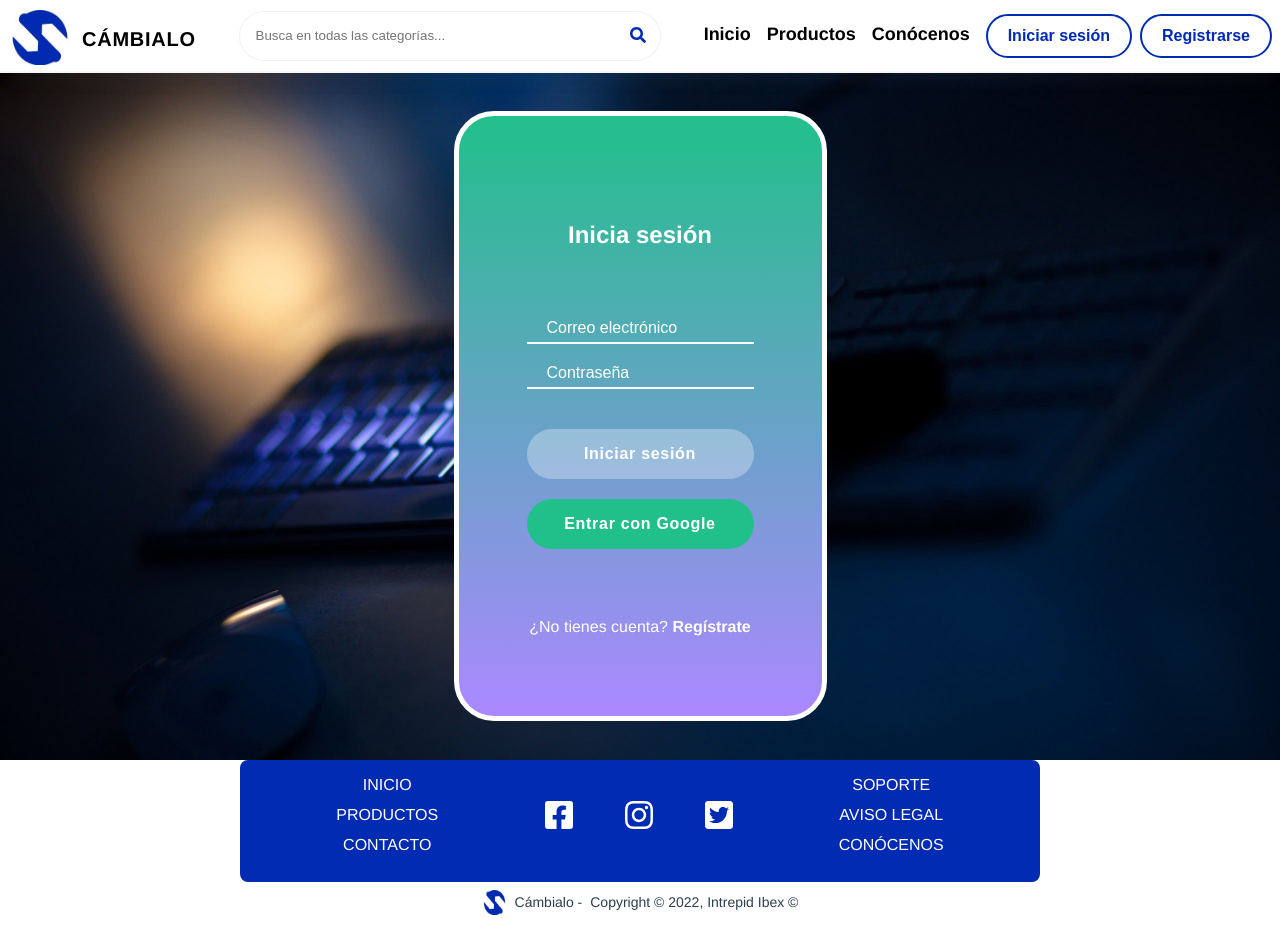
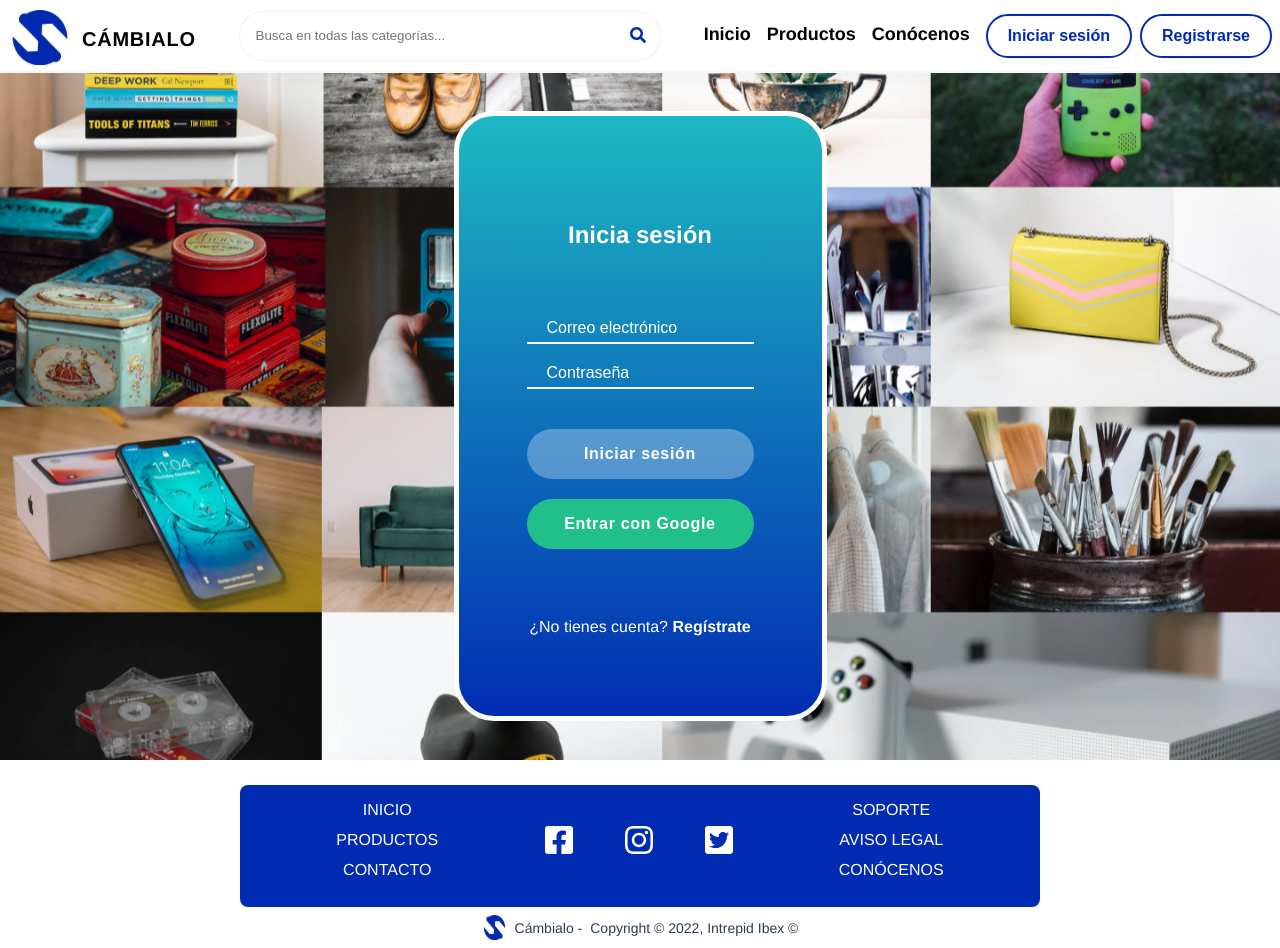
Before and after one commit to Las-Cabras-Intrepidas/Cambialo-VUE, a Vue app: page /login in a window 1280 px wide. Before the commit the page ends 923 px from the top, so only its background shows below. Built offline with nearby package versions, Linux system fonts and the light colour scheme; no server answers.

Commit message:
arreglo colores login

```diff
--- a/src/components/LoginComponents/LoginCompo.vue
+++ b/src/components/LoginComponents/LoginCompo.vue
@@ -101,7 +101,7 @@ export default {
 
 <style lang="scss" scoped>
 .login {
-  background-image: url("../../assets/img/bg4.jpg");
+  background-image: url("../../assets/img/mosaic-image.webp");
   background-size: cover;
   background-repeat: no-repeat;
   background-position: center;
@@ -111,10 +111,11 @@ export default {
   flex-direction: column;
   padding: 3%;
   min-height: calc(100vh - 200px);
+  margin-bottom: 2%;
 }
 
 .login__container {
-  background: linear-gradient(#21c08b, #ab88ff);
+  background: linear-gradient(#1db8c2, #012db3);
   border: 5px solid white;
   border-radius: 40px;
   color: white;
--- a/src/components/LoginComponents/RegisterCompo.vue
+++ b/src/components/LoginComponents/RegisterCompo.vue
@@ -104,7 +104,7 @@ export default {
 </script>
 <style lang="scss" scoped>
 .login {
-  background-image: url("../../assets/img/bg4.jpg");
+  background-image: url("../../assets/img/mosaic-image.webp");
   background-size: cover;
   background-repeat: no-repeat;
   background-position: center;
@@ -117,7 +117,7 @@ export default {
 }
 
 .login__container {
-  background: linear-gradient(#21c08b, #ab88ff);
+  background: linear-gradient(#1db8c2, #012db3);
   border: 5px solid white;
   border-radius: 40px;
   color: white;
```
